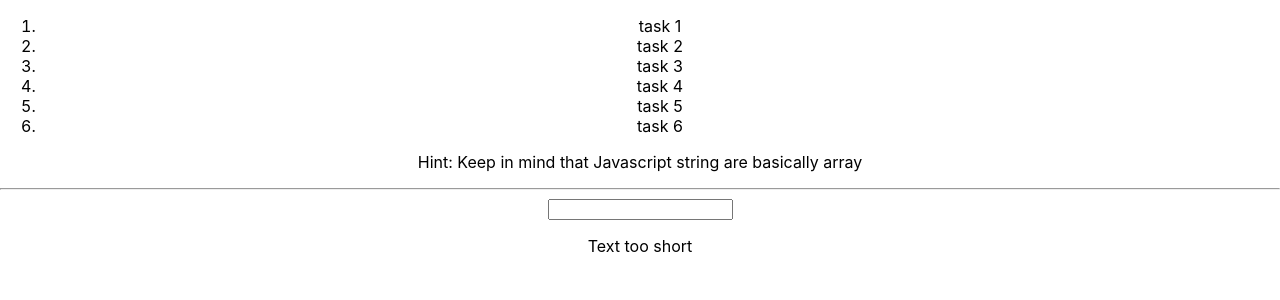
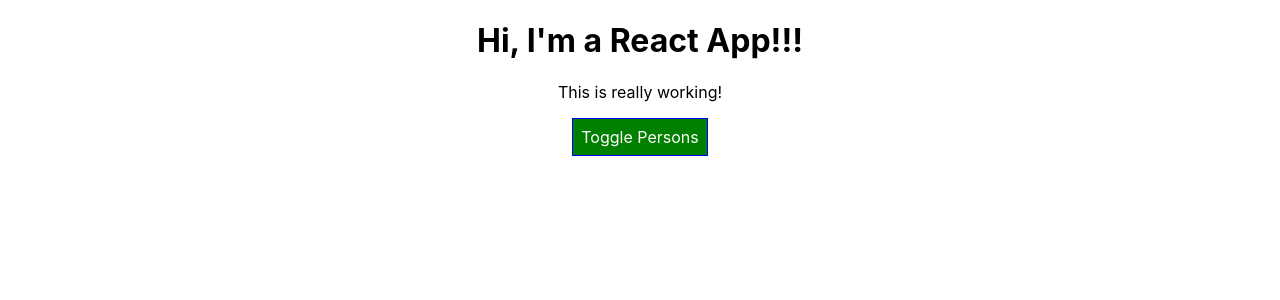
Before and after one commit to shakhzodbek1997/react-app-udemy, a React (Create React App) app: page / in a window 1280 px wide. Shown: the top 300 px of the page. Built offline with nearby package versions, Linux system fonts and the light colour scheme.

Commit message:
66. SETTING STYLE DYNAMICALLY

```diff
--- a/src/App.css
+++ b/src/App.css
@@ -1,7 +1,3 @@
 .App {
   text-align: center;
 }
-
-button{
-
-}
--- a/src/App.js
+++ b/src/App.js
@@ -1,14 +1,13 @@
 import React, {Component} from "react";
 import './App.css';
 import Person from "./Person/Person";
-import AppA2 from "./Assignment 2 Lists & conditionals/App-a2";
 
 class app extends Component {
     state = {
         persons: [
-            {id: 'asfa1',name: 'Max', age: 28},
-            {id: 'vasdf1',name: 'Manuel', age: 29},
-            {id: 'asdf11',name: 'Stephanie', age: 18}
+            {id: 'asfa1', name: 'Max', age: 28},
+            {id: 'vasdf1', name: 'Manuel', age: 29},
+            {id: 'asdf11', name: 'Stephanie', age: 18}
         ],
         otherState: 'some other value',
         showPersons: false
@@ -21,9 +20,9 @@ class app extends Component {
         this.setState({persons: persons});
     };
 
-    nameChangedHandler = (event, id ) => {
-        const personIndex = this.state.persons.findIndex(p =>{
-            return p.id ===id;
+    nameChangedHandler = (event, id) => {
+        const personIndex = this.state.persons.findIndex(p => {
+            return p.id === id;
         });
 
         const person = {
@@ -46,7 +45,8 @@ class app extends Component {
 
     render() {
         const style = {
-            backgroundColor: 'white',
+            backgroundColor: 'green',
+            color: 'white',
             font: 'inherit',
             border: '1px solid blue',
             padding: '8px',
@@ -56,7 +56,7 @@ class app extends Component {
 
         let persons = null;
 
-        if (this.state.showPersons)  {
+        if (this.state.showPersons) {
             persons = (
                 <div>
                     {this.state.persons.map((person, index) => {
@@ -68,13 +68,14 @@ class app extends Component {
                             changed={(event) => this.nameChangedHandler(event, person.id)}/>
                     })}
                 </div>
-            )
+            );
+
+            style.backgroundColor = 'red';
+            style.border = '1px solid blue';
         }
 
         return (
-
-            <AppA2/>
-            /*<div className="App">
+            <div className="App">
                 <h1>Hi, I'm a React App!!!</h1>
                 <p>This is really working!</p>
                 <button
@@ -82,7 +83,7 @@ class app extends Component {
                     onClick={() => this.togglePersonsHandler()}> Toggle Persons
                 </button>
                 {persons}
-            </div>*/
+            </div>
         );
         /*return  React.createElement('div', {className: 'App'},React.createElement('h1', null, "Does this work now?"));*/
 
```
